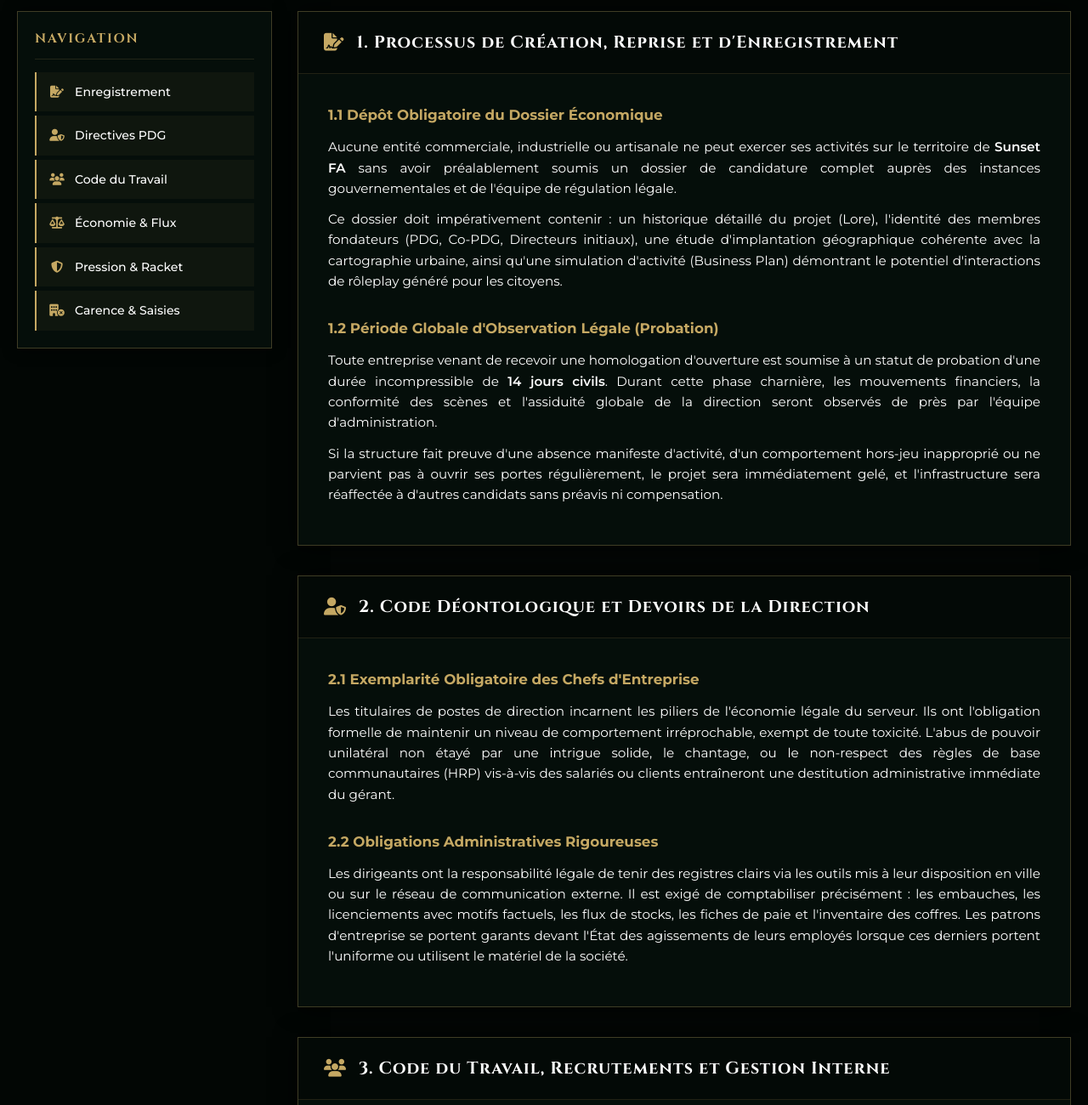
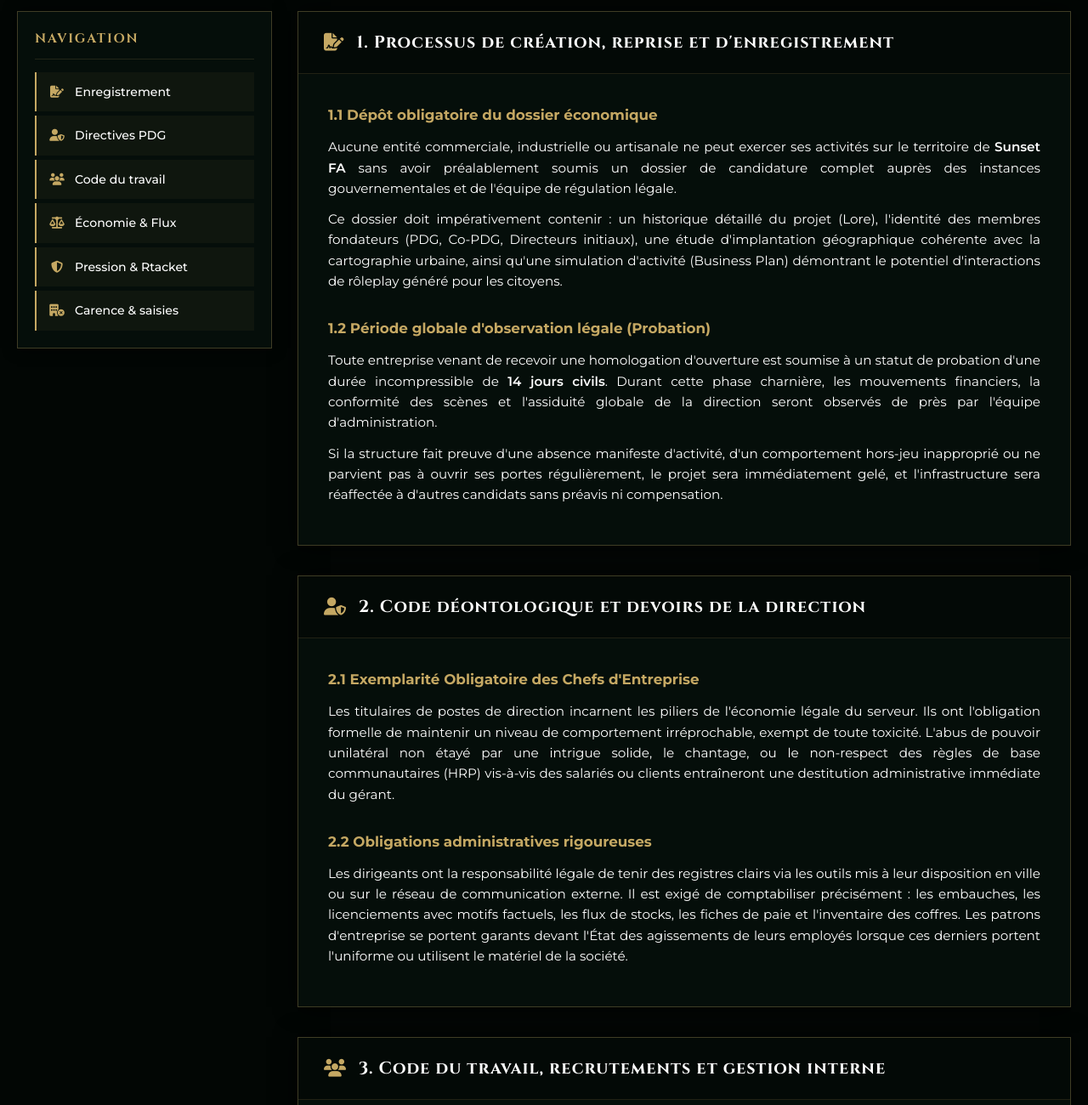
Before and after one commit to SunsetFA/sunset-legal, a plain HTML site: page index.html in a window 1280 px wide. Shown: the part 320-1620 px from the top of the page at 85% size. Drawn offline with Linux system fonts and the light colour scheme.

```diff
--- a/index.html
+++ b/index.html
@@ -333,10 +333,10 @@
                 <ul class="nav-links-list">
                     <li><a href="#dossier-validation" class="active"><i class="fa-solid fa-file-signature"></i> Enregistrement</a></li>
                     <li><a href="#devoirs-pdg"><i class="fa-solid fa-user-shield"></i> Directives PDG</a></li>
-                    <li><a href="#salaries-recrutement"><i class="fa-solid fa-users"></i> Code du Travail</a></li>
+                    <li><a href="#salaries-recrutement"><i class="fa-solid fa-users"></i> Code du travail</a></li>
                     <li><a href="#compta-blanchiment"><i class="fa-solid fa-scale-balanced"></i> Économie & Flux</a></li>
-                    <li><a href="#racket-protection"><i class="fa-solid fa-shield-halved"></i> Pression & Racket</a></li>
-                    <li><a href="#saisie-locaux"><i class="fa-solid fa-building-circle-xmark"></i> Carence & Saisies</a></li>
+                    <li><a href="#racket-protection"><i class="fa-solid fa-shield-halved"></i> Pression & Rtacket</a></li>
+                    <li><a href="#saisie-locaux"><i class="fa-solid fa-building-circle-xmark"></i> Carence & saisies</a></li>
                 </ul>
             </div>
         </div>
@@ -348,11 +348,11 @@
             <div class="law-card-block" id="dossier-validation">
                 <div class="law-card-header">
                     <i class="fa-solid fa-file-signature"></i>
-                    <h2>1. Processus de Création, Reprise et d'Enregistrement</h2>
+                    <h2>1. Processus de création, reprise et d'enregistrement</h2>
                 </div>
                 <div class="law-card-body">
                     <div class="sub-article">
-                        <div class="sub-article-title">1.1 Dépôt Obligatoire du Dossier Économique</div>
+                        <div class="sub-article-title">1.1 Dépôt obligatoire du dossier économique</div>
                         <div class="sub-article-text">
                             <p>Aucune entité commerciale, industrielle ou artisanale ne peut exercer ses activités sur le territoire de <strong>Sunset FA</strong> sans avoir préalablement soumis un dossier de candidature complet auprès des instances gouvernementales et de l'équipe de régulation légale.</p>
                             <p>Ce dossier doit impérativement contenir : un historique détaillé du projet (Lore), l'identité des membres fondateurs (PDG, Co-PDG, Directeurs initiaux), une étude d'implantation géographique cohérente avec la cartographie urbaine, ainsi qu'une simulation d'activité (Business Plan) démontrant le potentiel d'interactions de rôleplay généré pour les citoyens.</p>
@@ -360,7 +360,7 @@
                     </div>
 
                     <div class="sub-article">
-                        <div class="sub-article-title">1.2 Période Globale d'Observation Légale (Probation)</div>
+                        <div class="sub-article-title">1.2 Période globale d'observation légale (Probation)</div>
                         <div class="sub-article-text">
                             <p>Toute entreprise venant de recevoir une homologation d'ouverture est soumise à un statut de probation d'une durée incompressible de <strong>14 jours civils</strong>. Durant cette phase charnière, les mouvements financiers, la conformité des scènes et l'assiduité globale de la direction seront observés de près par l'équipe d'administration.</p>
                             <p>Si la structure fait preuve d'une absence manifeste d'activité, d'un comportement hors-jeu inapproprié ou ne parvient pas à ouvrir ses portes régulièrement, le projet sera immédiatement gelé, et l'infrastructure sera réaffectée à d'autres candidats sans préavis ni compensation.</p>
@@ -373,7 +373,7 @@
             <div class="law-card-block" id="devoirs-pdg">
                 <div class="law-card-header">
                     <i class="fa-solid fa-user-shield"></i>
-                    <h2>2. Code Déontologique et Devoirs de la Direction</h2>
+                    <h2>2. Code déontologique et devoirs de la direction</h2>
                 </div>
                 <div class="law-card-body">
                     <div class="sub-article">
@@ -384,7 +384,7 @@
                     </div>
 
                     <div class="sub-article">
-                        <div class="sub-article-title">2.2 Obligations Administratives Rigoureuses</div>
+                        <div class="sub-article-title">2.2 Obligations administratives rigoureuses</div>
                         <div class="sub-article-text">
                             <p>Les dirigeants ont la responsabilité légale de tenir des registres clairs via les outils mis à leur disposition en ville ou sur le réseau de communication externe. Il est exigé de comptabiliser précisément : les embauches, les licenciements avec motifs factuels, les flux de stocks, les fiches de paie et l'inventaire des coffres. Les patrons d'entreprise se portent garants devant l'État des agissements de leurs employés lorsque ces derniers portent l'uniforme ou utilisent le matériel de la société.</p>
                         </div>
@@ -396,7 +396,7 @@
             <div class="law-card-block" id="salaries-recrutement">
                 <div class="law-card-header">
                     <i class="fa-solid fa-users"></i>
-                    <h2>3. Code du Travail, Recrutements et Gestion Interne</h2>
+                    <h2>3. Code du travail, recrutements et gestion interne</h2>
                 </div>
                 <div class="law-card-body">
                     <div class="sub-article">
@@ -408,7 +408,7 @@
                     </div>
 
                     <div class="sub-article">
-                        <div class="sub-article-title">3.2 Régulation des Uniformes et Véhicules Professionnels</div>
+                        <div class="sub-article-title">3.2 Régulation des uniformes et véhicules professionnels</div>
                         <div class="sub-article-text">
                             <p>Lorsqu'un joueur est considéré en service, il doit porter une tenue de travail validée et reconnaissable propre à l'identité visuelle de sa société. L'usage de la flotte automobile de l'entreprise est strictement réservé au cadre professionnel de la structure.</p>
                             <ul>
@@ -424,7 +424,7 @@
             <div class="law-card-block" id="compta-blanchiment">
                 <div class="law-card-header">
                     <i class="fa-solid fa-scale-balanced"></i>
-                    <h2>4. Économie Légale, Fiscalité et Traçabilité</h2>
+                    <h2>4. Économie légale, fiscalité et traçabilité</h2>
                 </div>
                 <div class="law-card-body">
                     <div class="sub-article">
@@ -451,11 +451,11 @@
             <div class="law-card-block" id="racket-protection">
                 <div class="law-card-header">
                     <i class="fa-solid fa-shield-halved"></i>
-                    <h2>5. Encadrement des Rapports à l'Illégal et Racket</h2>
+                    <h2>5. Encadrement des rapports à l'illégal et racket</h2>
                 </div>
                 <div class="law-card-body">
                     <div class="sub-article">
-                        <div class="sub-article-title">5.1 Régulation Légale du Racket et "Taxes de Protection"</div>
+                        <div class="sub-article-title">5.1 Régulation légale du racket et "taxes de protection"</div>
                         <div class="sub-article-text">
                             <p>Conformément à la charte globale de Sunset FA, les groupes criminels organisés et officiellement reconnus ont l'autorisation de tenter d'imposer un racket ou un service de protection payant sur les entreprises civiles présentes dans leurs zones d'influence géographique.</p>
                             <p>Cependant, pour maintenir un équilibre sain sur le serveur et éviter d'étouffer l'économie légale, ce mécanisme est restreint par les règles impératives suivantes :</p>
@@ -473,11 +473,11 @@
             <div class="law-card-block" id="saisie-locaux">
                 <div class="law-card-header">
                     <i class="fa-solid fa-building-circle-xmark"></i>
-                    <h2>6. Seuils de Carence, Inactivité et Saisies de l'État</h2>
+                    <h2>6. Seuils de carence, inactivité et saisies de l'état</h2>
                 </div>
                 <div class="law-card-body">
                     <div class="sub-article">
-                        <div class="sub-article-title">6.1 Carence et Inactivité Majeure</div>
+                        <div class="sub-article-title">6.1 Carence et inactivité majeure</div>
                         <div class="sub-article-text">
                             <p>Afin de garantir un serveur vivant, le maintien de la propriété d'un local ou d'une entreprise exige une présence et une animation effectives sur le terrain. Si une structure affiche une inactivité totale ou une fermeture consécutive d'une durée supérieure à <strong>7 jours calendaires</strong>, sans qu'une demande d'absence formelle (LOA - Leave of Absence) n'ait été déposée et validée sur les canaux officiels, le Gouvernement lancera une procédure d'expropriation pour carence d'activité.</p>
                         </div>
```
